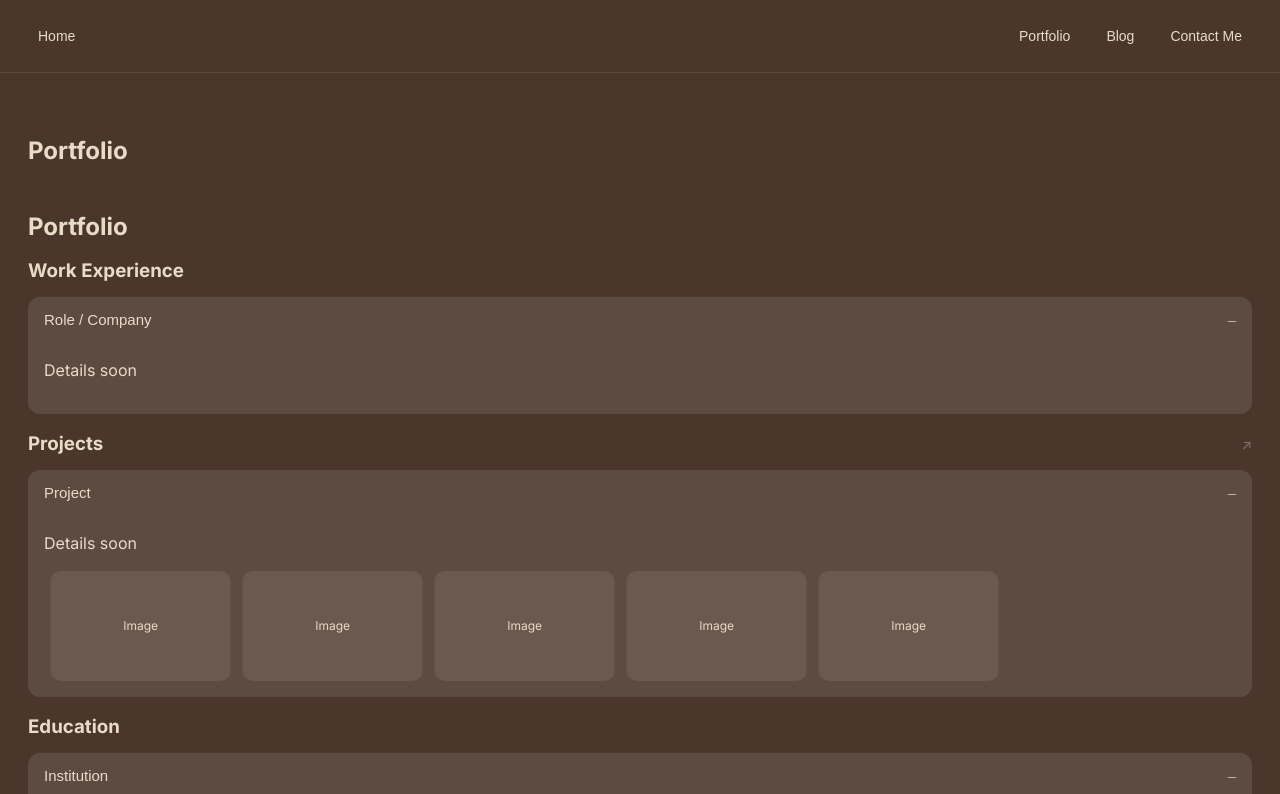
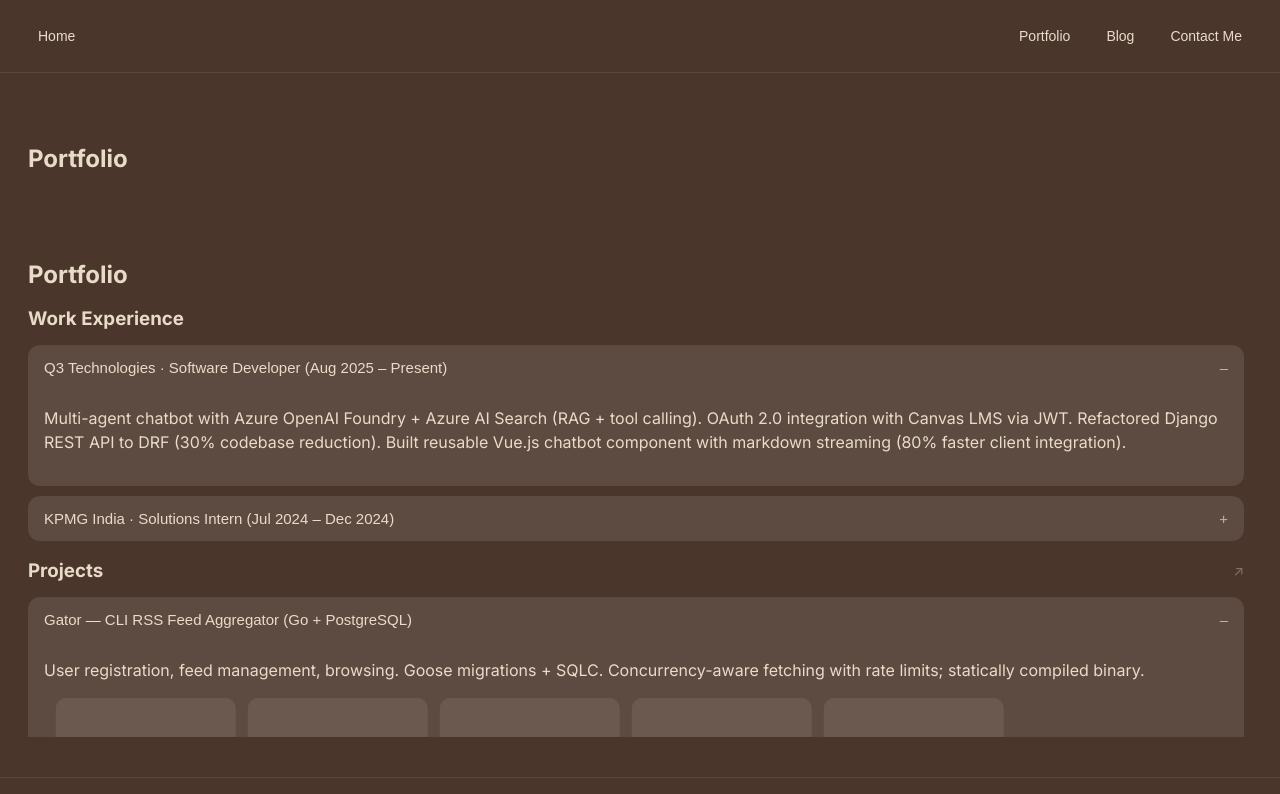
Before and after one commit to Rachit-Gandhi/Rachit-Gandhi.github.io, a React (Vite) app: page /portfolio in a window 1280 px wide. Shown: the top 794 px of the page. Built offline with nearby package versions, Linux system fonts and the light colour scheme; the HTML template or start-up script is replaced by a standard one.

Commit message:
feat: portfolio page + resume content

```diff
--- a/src/components/organisms/PortfolioSection.tsx
+++ b/src/components/organisms/PortfolioSection.tsx
@@ -4,13 +4,45 @@ import styles from "./PortfolioSection.module.css";
 
 export default function PortfolioSection() {
   const workItems: PortfolioItem[] = [
-    { title: "Role / Company", description: "Details soon" },
+    {
+      title: "Q3 Technologies · Software Developer (Aug 2025 – Present)",
+      description:
+        "Multi-agent chatbot with Azure OpenAI Foundry + Azure AI Search (RAG + tool calling). OAuth 2.0 integration with Canvas LMS via JWT. Refactored Django REST API to DRF (30% codebase reduction). Built reusable Vue.js chatbot component with markdown streaming (80% faster client integration).",
+    },
+    {
+      title: "KPMG India · Solutions Intern (Jul 2024 – Dec 2024)",
+      description:
+        "Built solar downtime & power prediction model on Azure Functions + Azure ML. Reduced transaction data processing from 1 day to 2 hours using Databricks/Spark. Integer Programming model improved power station scheduling and cut operational costs by ~20%.",
+    },
   ];
+
   const projectItems: PortfolioItem[] = [
-    { title: "Project", description: "Details soon", images: ["", "", ""] },
+    {
+      title: "Gator — CLI RSS Feed Aggregator (Go + PostgreSQL)",
+      description:
+        "User registration, feed management, browsing. Goose migrations + SQLC. Concurrency-aware fetching with rate limits; statically compiled binary.",
+      images: ["", "", ""],
+    },
+    {
+      title: "Automated Grading using Generative AI",
+      description:
+        "Evaluated CodeJudge/CodeBleu; semi-automated rubric generation with iterative prompting; reduced manual grading by 50%.",
+      images: ["", "", ""],
+    },
+    {
+      title: "LLM API Gateway (Go, REST + Streaming)",
+      description:
+        "OpenAI-compatible /v1/chat/completions with API key lifecycle management, provider abstraction (OpenAI/Anthropic/Gemini), middleware for logging and rate limiting.",
+      images: ["", "", ""],
+    },
   ];
+
   const educationItems: PortfolioItem[] = [
-    { title: "Institution", description: "Details soon" },
+    {
+      title:
+        "BITS Pilani (Pilani Campus) — B.E. (Hons.) E&I + M.Sc. (Hons.) Mathematics (Sep 2020 – Jun 2025)",
+      description: "Pilani, India",
+    },
   ];
 
   return (
--- /dev/null
+++ b/src/routes/Portfolio.module.css
@@ -0,0 +1,19 @@
+.page {
+  display: flex;
+  flex-direction: column;
+  gap: 12px;
+}
+
+.header {
+  position: sticky;
+  top: 0;
+  background: var(--bg);
+  padding: 8px 0;
+  z-index: 1;
+}
+
+.scrollArea {
+  max-height: 520px;
+  overflow-y: auto;
+  padding-right: 8px;
+}
--- a/src/routes/Portfolio.tsx
+++ b/src/routes/Portfolio.tsx
@@ -1,10 +1,15 @@
+import styles from "./Portfolio.module.css";
 import PortfolioSection from "../components/organisms/PortfolioSection";
 
 export default function Portfolio() {
   return (
-    <section>
-      <h2>Portfolio</h2>
-      <PortfolioSection />
+    <section className={styles.page}>
+      <div className={styles.header}>
+        <h2>Portfolio</h2>
+      </div>
+      <div className={styles.scrollArea}>
+        <PortfolioSection />
+      </div>
     </section>
   );
 }
```
